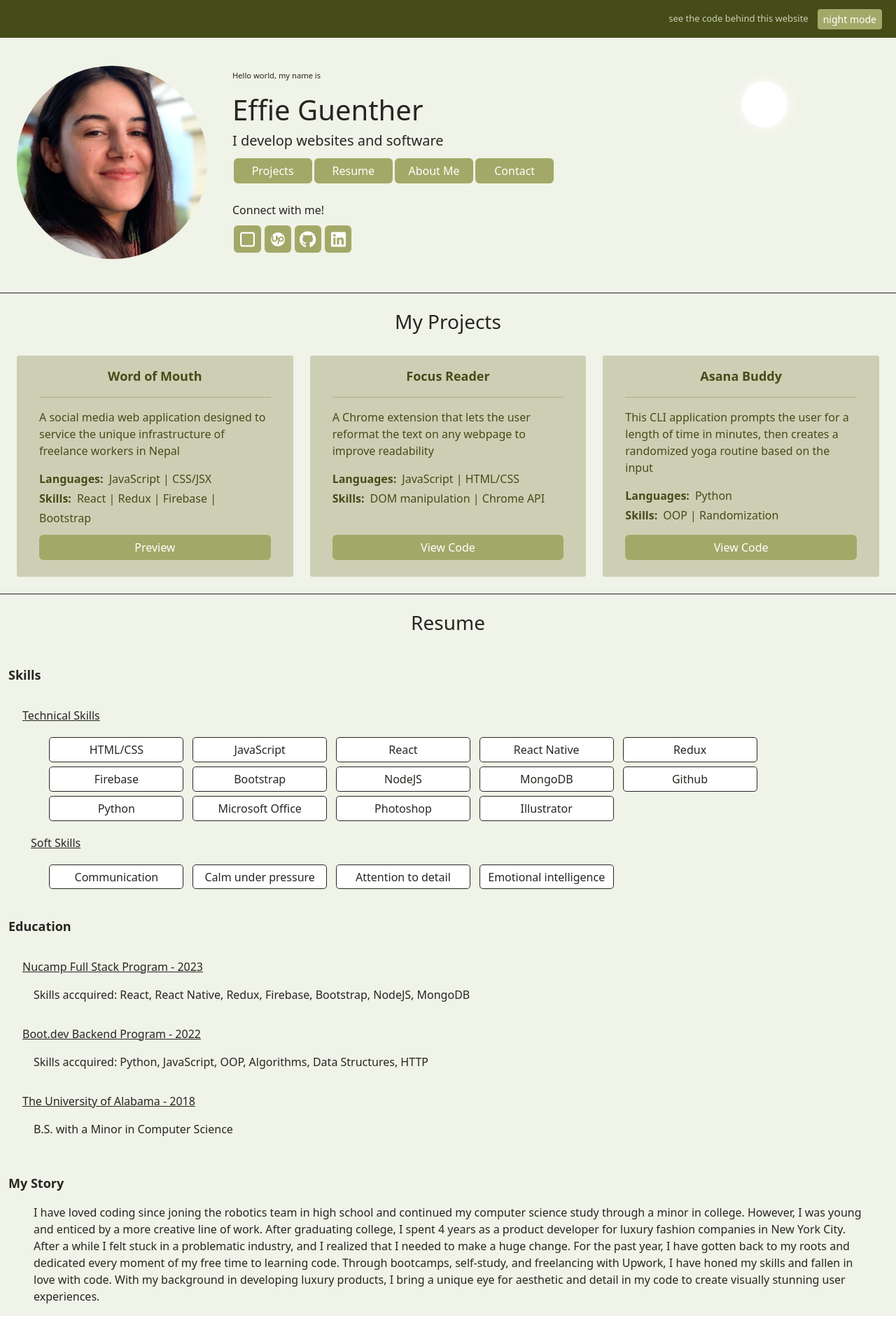
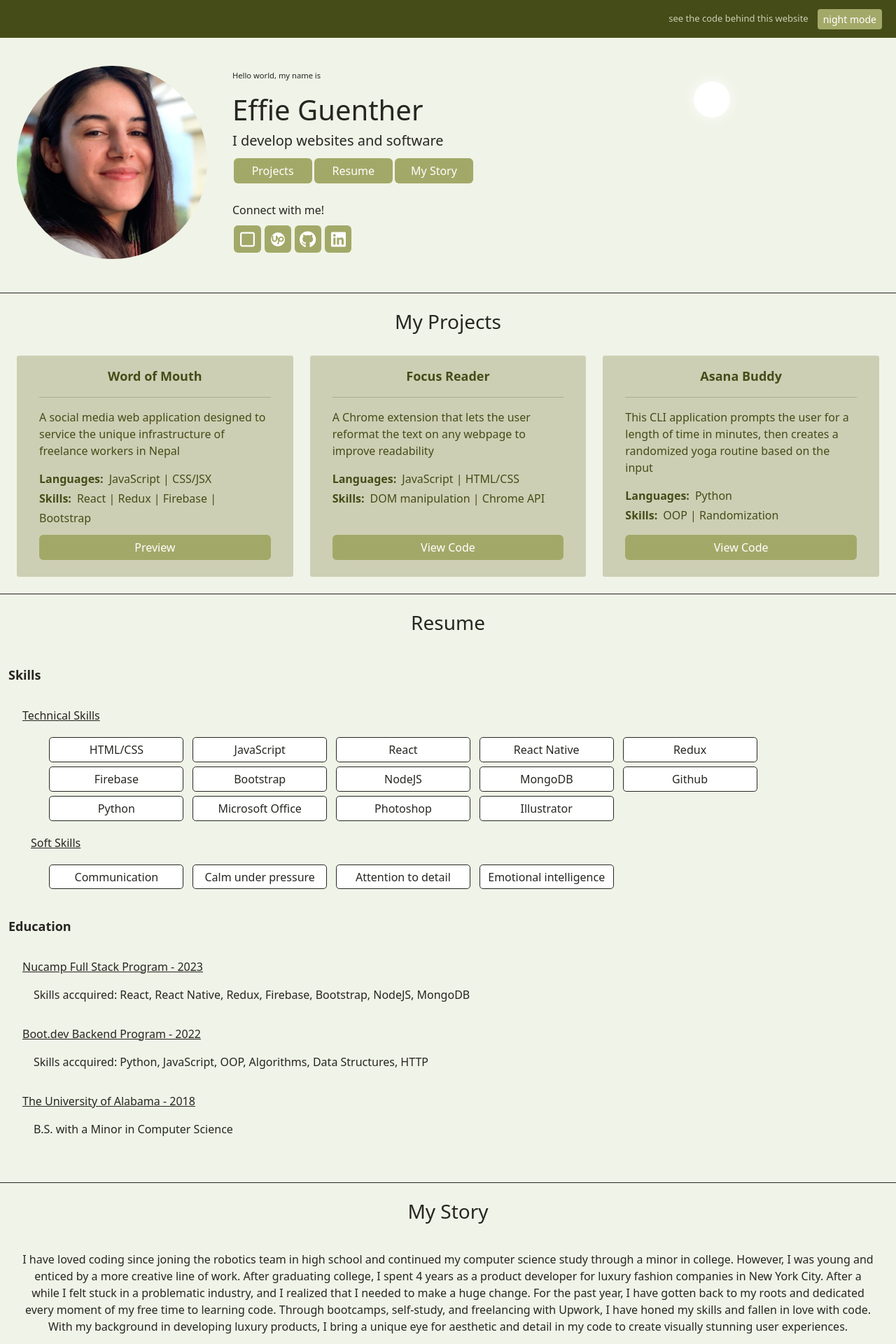
Before and after one commit to effieguenther/portfolio-website, a React (Create React App) app: page / in a window 1280 px wide. Shown: the top 1920 px of the page at 70% size. Before the commit the page ends 1880 px from the top, so only its background shows below. Built offline with nearby package versions, Linux system fonts and the light colour scheme.

Commit message:
back-to-top button and my story section

```diff
--- a/src/App.css
+++ b/src/App.css
@@ -190,6 +190,14 @@ img {
   z-index: 5;
 }
 
+.back-to-top-btn.btn {
+  position: fixed;
+  bottom: 1em;
+  right: 1.5em;
+  height: 3em;
+  width: 3em;
+}
+
 /* ============== SECTION STYLING ============ */
 
 .section-header.row {
@@ -296,8 +304,8 @@ p.school-desc {
 }
 
 p.story-desc {
-  padding-left: 3em;
-  padding-right: 2em;
+  text-align: center;
+  padding: 2em 2em 4em 2em;
 }
 
 /* CHROME EXTENSION STYLING */
--- /dev/null
+++ b/src/components/BackToTop.js
@@ -0,0 +1,40 @@
+import { useState, useEffect } from 'react';
+import { Button } from 'reactstrap';
+import { FontAwesomeIcon } from '@fortawesome/react-fontawesome';
+import { faArrowUp } from '@fortawesome/free-solid-svg-icons';
+
+const BackToTop = () => {
+    const [isVisible, setIsVisible] = useState(false);
+    const handleScroll = () => {
+        const scrollTop = window.scrollYOffset || document.documentElement.scrollTop;
+        setIsVisible(scrollTop > 300);
+    };
+
+    const scrollToTop = () => {
+        window.scrollTo({
+            top: 0,
+            behavior: 'smooth'
+        });
+    };
+
+    useEffect(() => {
+        window.addEventListener('scroll', handleScroll);
+        return () => {
+            window.removeEventListener('scroll', handleScroll);
+        }
+    }, [])
+
+    return (
+        <>
+            {
+                isVisible && (
+                    <Button className='back-to-top-btn' onClick={scrollToTop}>
+                        <FontAwesomeIcon icon={faArrowUp} size='xl'/>
+                    </Button>
+                )
+            }
+        </>
+    )
+};
+
+export default BackToTop;
--- a/src/components/Resume.js
+++ b/src/components/Resume.js
@@ -35,7 +35,7 @@ const Resume = () => {
                 </div>
             </Row>
             <p className='big-header'>Education</p>
-            <Row>
+            <Row className='mb-5'>
                 <p className='small-header'>Nucamp Full Stack Program - 2023</p>
                 <p className='school-desc'>Skills accquired: React, React Native, Redux, Firebase, Bootstrap, NodeJS, MongoDB</p>
                 <p className='small-header'>Boot.dev Backend Program - 2022</p>
@@ -43,10 +43,6 @@ const Resume = () => {
                 <p className='small-header'>The University of Alabama - 2018</p>
                 <p className='school-desc'>B.S. with a Minor in Computer Science</p>
             </Row>
-            <p className='big-header'>My Story</p>
-            <Row>
-                <p className='story-desc'>I have loved coding since joning the robotics team in high school and continued my computer science study through a minor in college. However, I was young and enticed by a more creative line of work. After graduating college, I spent 4 years as a product developer for luxury fashion companies in New York City. After a while I felt stuck in a problematic industry, and I realized that I needed to make a huge change. For the past year, I have gotten back to my roots and dedicated every moment of my free time to learning code. Through bootcamps, self-study, and freelancing with Upwork, I have honed my skills and fallen in love with code. With my background in developing luxury products, I bring a unique eye for aesthetic and detail in my code to create visually stunning user experiences.</p>
-            </Row>
         </>
     )
 };
--- a/src/pages/HomePage.js
+++ b/src/pages/HomePage.js
@@ -6,6 +6,7 @@ import Header from '../components/Header';
 import SocialButtons from '../components/SocialButtons';
 import Resume from '../components/Resume';
 import SunAndMoon from '../components/SunAndMoon';
+import BackToTop from '../components/BackToTop';
 
 const HomePage = () => {
     const props1 = useSpring({
@@ -53,8 +54,7 @@ const HomePage = () => {
                             <div className='nav-buttons mt-1'>
                                 <Button href='#projects'>Projects</Button>
                                 <Button href='#resume'>Resume</Button>
-                                <Button href='#resume'>About Me</Button>
-                                <Button className=''>Contact</Button>
+                                <Button href='#my-story'>My Story</Button>
                             </div>
                             <p className='mt-4 mb-0'>Connect with me!</p>
                             <SocialButtons />
@@ -63,7 +63,7 @@ const HomePage = () => {
                 </Col>
             </Row>
             <Row className={`section-header ${theme}`}>
-                <h3 className='text-center' id='projects'>My Projects</h3>
+                <h3 id='projects'>My Projects</h3>
             </Row>
             <Row className='projects'>
                 <Col xs='12' sm='6' lg='4'>
@@ -155,9 +155,18 @@ const HomePage = () => {
                 </Col>
             </Row>
             <Row className={`section-header ${theme}`}>
-                <h3 classsName='text-center' id='resume'>Resume</h3>
+                <h3 id='resume'>Resume</h3>
             </Row>
             <Resume />
+            <Row className={`section-header ${theme}`}>
+                <h3 id='my-story'>
+                    My Story
+                </h3>
+            </Row>
+            <Row>
+                <p className='story-desc'>I have loved coding since joning the robotics team in high school and continued my computer science study through a minor in college. However, I was young and enticed by a more creative line of work. After graduating college, I spent 4 years as a product developer for luxury fashion companies in New York City. After a while I felt stuck in a problematic industry, and I realized that I needed to make a huge change. For the past year, I have gotten back to my roots and dedicated every moment of my free time to learning code. Through bootcamps, self-study, and freelancing with Upwork, I have honed my skills and fallen in love with code. With my background in developing luxury products, I bring a unique eye for aesthetic and detail in my code to create visually stunning user experiences.</p>
+            </Row>
+            <BackToTop />
         </Container>
     );
 }
```
